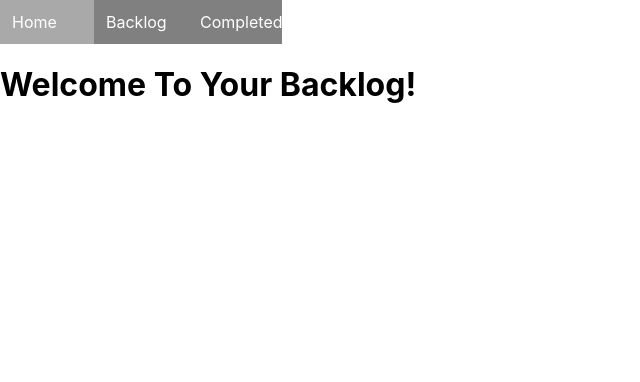
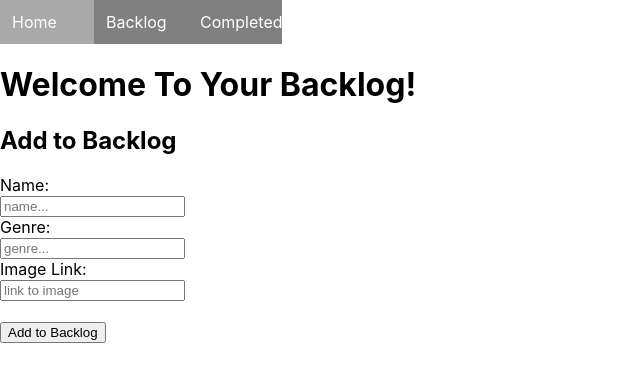
Before and after one commit to ChristianC93/Backlog-Tracker, a React (Create React App) app: page / in a window 1280 px wide. Shown: the top 382 px of the page, without its empty margins (0-640 px from the left). Built offline with nearby package versions, Linux system fonts and the light colour scheme; data requests are answered from the project's data file.

Commit message:
renamed Header to Home, deleted Form component, incorporated Form component funcitonality to Home

```diff
--- a/src/components/App.js
+++ b/src/components/App.js
@@ -1,9 +1,8 @@
 import React, { useEffect, useState } from 'react';
 import { Switch, Route } from 'react-router-dom';
-import Header from './Header';
+import Home from './Header';
 import NavBar from './Navbar';
 import BacklogList from './BacklogList';
-import Form from './Form';
 import CompletedList from './CompletedList';
 
 
@@ -30,9 +29,9 @@ function App() {
         <Route exact path="/completed">
           <CompletedList />
         </Route>
-        <Header />
-        <Form />
-
+        <Route exact path="/">
+          <Home />
+        </Route>
       </Switch>
     </div>
   );
--- a/src/components/Form.js
+++ /dev/null
@@ -1,21 +0,0 @@
-import React from "react";
-
-
-function Form() {
-    return (
-        <div>
-            <h2>Add to Backlog</h2>
-            <form>
-                <label> Name:</label><br></br>
-                <input type="text" placeholder="name..."></input><br></br>
-                <label> Genre:</label><br></br>
-                <input type="text" placeholder="genre..."></input><br></br>
-                <label> Image Link:</label><br></br>
-                <input type="text" placeholder="link to image"></input><br></br><br></br>
-                <input type="submit" value="Add to Backlog"></input>
-            </form>
-        </div>
-    )
-}
-
-export default Form;
--- a/src/components/Header.js
+++ b/src/components/Header.js
@@ -1,12 +1,22 @@
 import React from "react";
 
 
-function Header() {
+function Home() {
     return (
         <div>
             <h1>Welcome To Your Backlog!</h1>
+            <h2>Add to Backlog</h2>
+            <form>
+                <label> Name:</label><br></br>
+                <input type="text" placeholder="name..."></input><br></br>
+                <label> Genre:</label><br></br>
+                <input type="text" placeholder="genre..."></input><br></br>
+                <label> Image Link:</label><br></br>
+                <input type="text" placeholder="link to image"></input><br></br><br></br>
+                <input type="submit" value="Add to Backlog"></input>
+            </form>
         </div>
     );
 }
 
-export default Header;
+export default Home;
```
